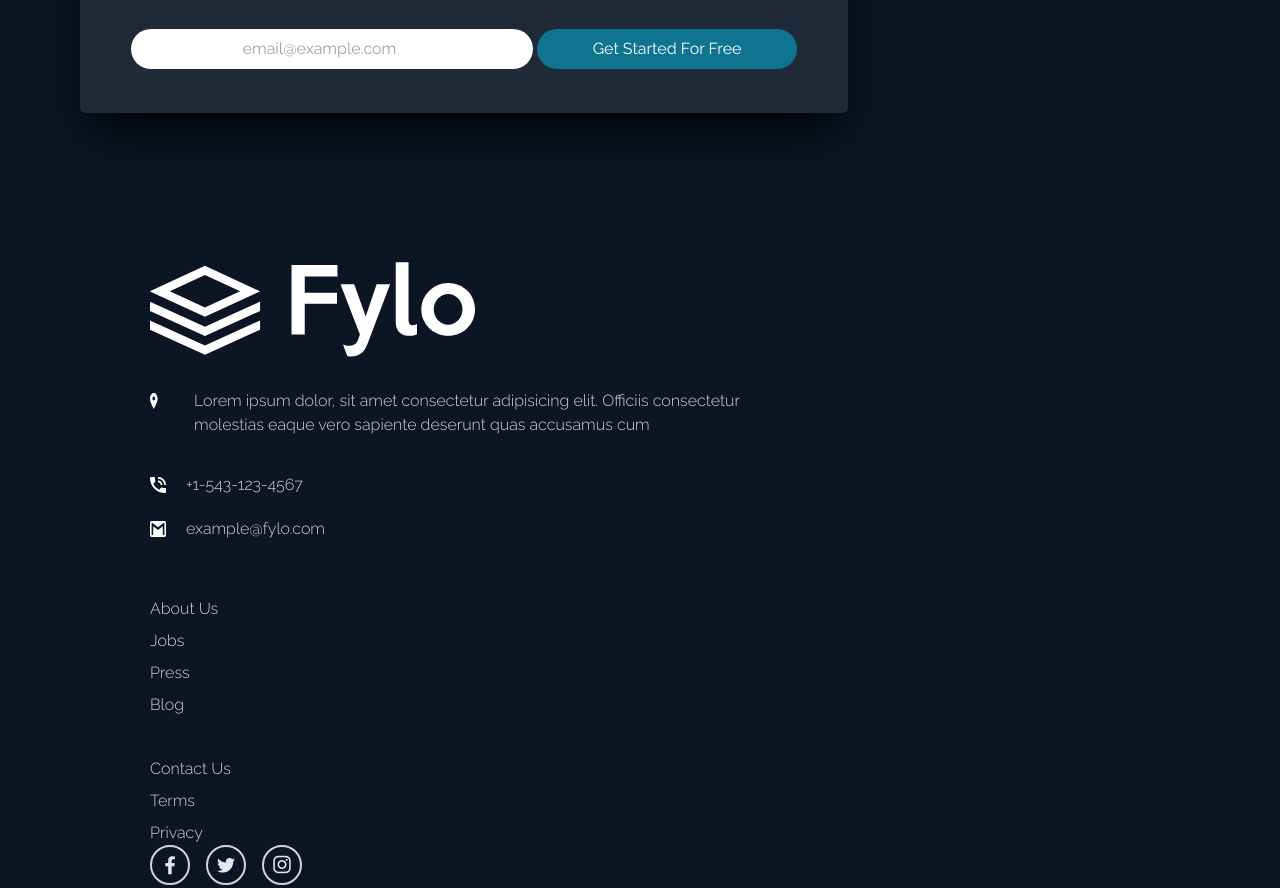
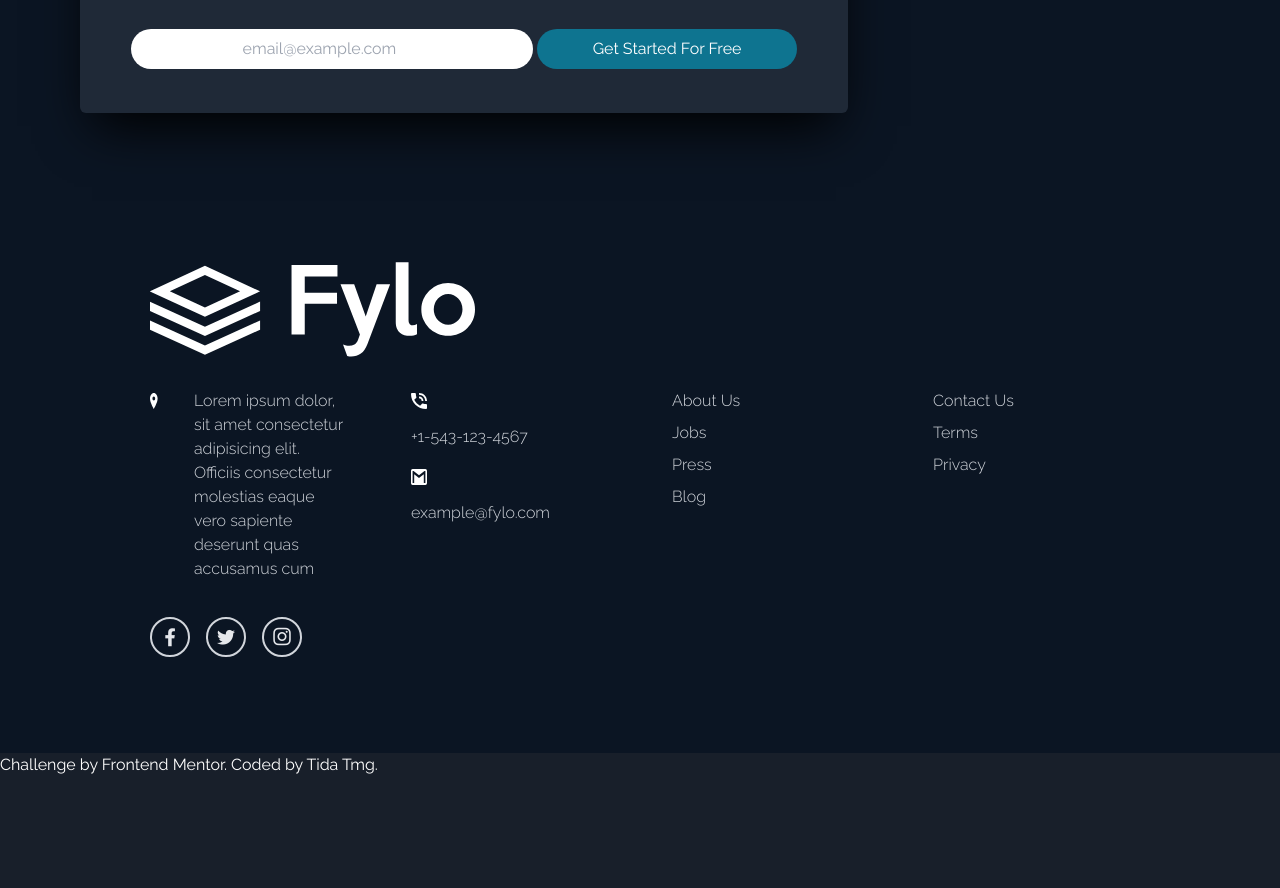
Before and after one commit to Tida007/fylo-landing-page, a website: page index.html in a window 1280 px wide. Shown: the part 3426-4314 px from the top of the page. After the commit the page ends 4203 px from the top, so only its background shows below. Drawn offline with Linux system fonts and the light colour scheme; a script that the page names is missing.

Commit message:
Update alt text, improve layout styles, and refine email validation message

```diff
--- a/index.html
+++ b/index.html
@@ -114,7 +114,7 @@
 
       <!-- Team Section: contains information about the team -->
       <div class="relative">
-        <img src="./public/images/bg-quotes.png" alt="comillas image" class="absolute w-12 h-10 object-cover left-[40px] md:left-[137px] -top-8 -z-50">
+        <img src="./public/images/bg-quotes.png" alt="background image" class="absolute w-12 h-10 object-cover left-[40px] md:left-[137px] -top-8 -z-50">
       </div>
       <section class="grid grid-cols-1 md:grid-cols-2 lg:grid-cols-3 place-items-center px-12 md:px-36 gap-y-10 md:gap-x-10 pb-64 ">
         <div class="flex flex-col bg-slate-900 p-7 text-gray-300 rounded-md w-full h-full shadow-2xl shadow-black">
@@ -176,9 +176,9 @@
     </main>
 
     <footer class="bg-primary-footer pb-6 lg:p-24 lg:px-[150px] mt-10">
-      <div class="md:pt-32 lg:mt-12">
+      <div class="md:pt-32 lg:mt-12 md:mx-auto">
         <img src="./public/images/logo.svg" alt="Fylo logo" class="lg:h-24 md:h-10 md:mt-4 w-auto mb-8">
-        <div class="text-gray-200 grid-col-4 lg:grid-cols-[300px_auto_auto_auto] xl:grid-cols-[300px_auto_auto_auto] gap-x-16">
+        <div class="text-gray-200 grid grid-cols-4 lg:grid-cols-4 xl:grid-cols-4 gap-x-16">
           <div class="flex gap-x-7">
             <img src="./public/images/icon-location.svg" alt="location icon" class="me-2 w-2 h-4 mt-1 ">
             <p class="text-gray-300 font-light text-base mb-9">
@@ -186,16 +186,12 @@
             </p>
           </div>
 
-          <div class="flex flex-col gap-y-5 mb-14">
-            <span class="flex gap-x-5">
-              <img src="./public/images/icon-phone.svg" alt="call phone" class="w-4 h-4 mt-1">
-              <p class="text-gray-300 font-light text-base">+1-543-123-4567</p>
-            </span>
+          <div class="flex flex-col gap-y-4 mb-14">
+            <img src="./public/images/icon-phone.svg" alt="call phone" class="w-4 h-4 mt-1 mr-2">
+            <p class="text-gray-300 font-light text-base">+1-543-123-4567</p>
 
-            <span class="flex gap-x-5">
-              <img src="./public/images/icon-email.svg" alt="email icon" class="w-4 h-4 mt-1">
-              <p class="text-gray-300 font-light text-base">example@fylo.com</p>
-            </span>
+            <img src="./public/images/icon-email.svg" alt="email icon" class="w-4 h-4 mt-1 mr-2">
+            <p class="text-gray-300 font-light text-base">example@fylo.com</p>
           </div>
 
           <div class="flex flex-col gap-y-2 mb-10">
--- a/src/script/script.js
+++ b/src/script/script.js
@@ -10,7 +10,7 @@ validator
         },
         {
             rule: "email",
-            errorMessage: "Valid email is required"
+            errorMessage: "Please enter a valid email"
         },
     ])
     .onSuccess((event) => {
```
Also changed, not shown: public/styles.css.
